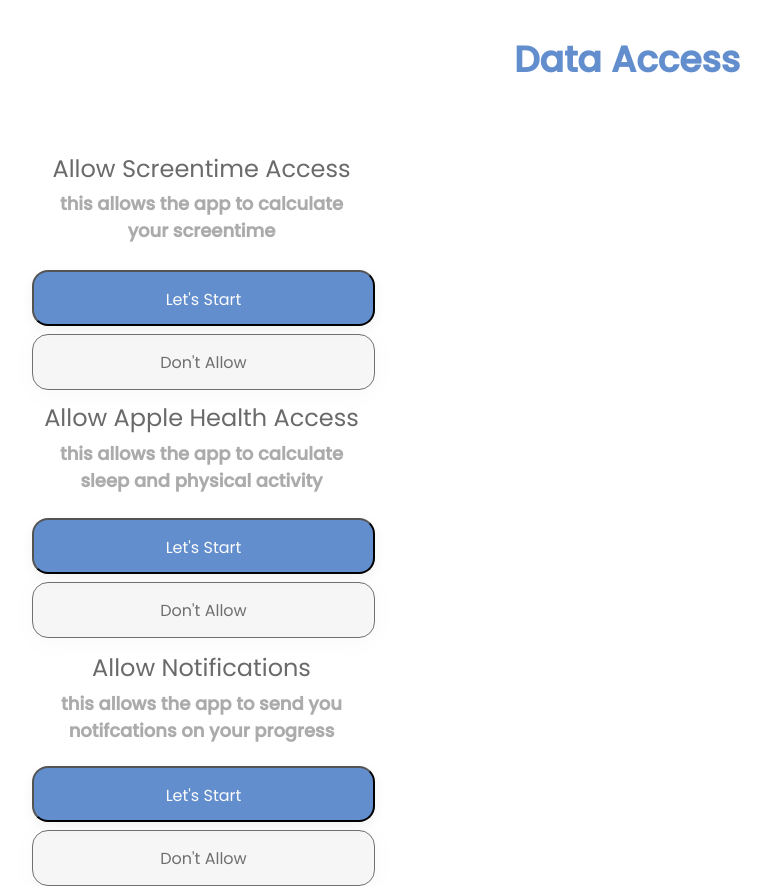
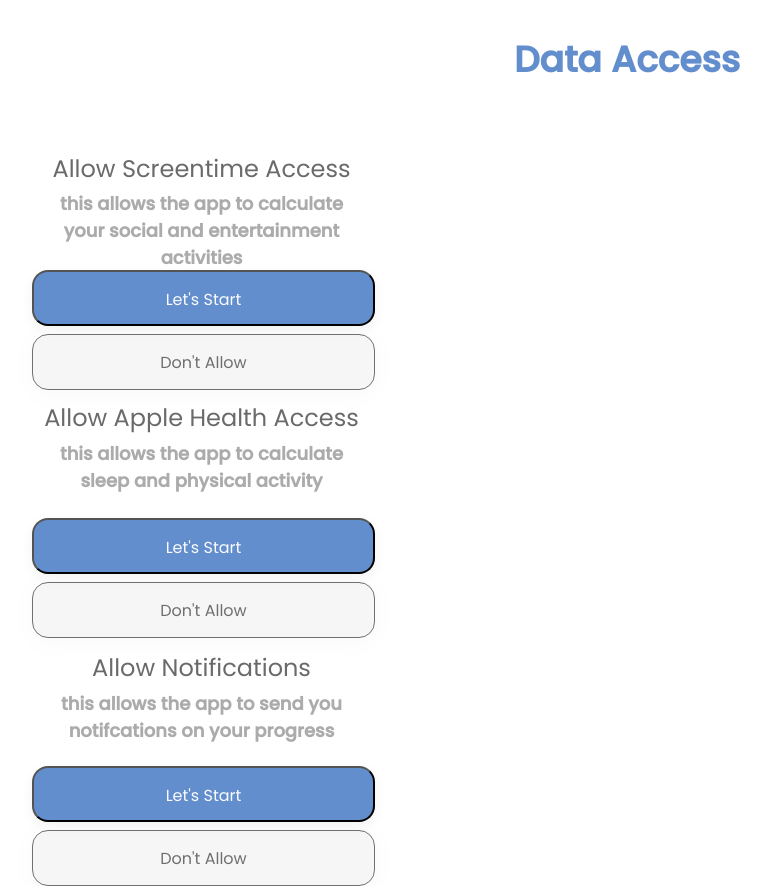
Before and after one commit to PemK88/Smart-Day, a React (Create React App) app in the folder smart-day/: page /access in a window 1280 px wide. Shown: the whole page, without its empty margins (13-784 px from the left). Built offline with nearby package versions, Linux system fonts and the light colour scheme.

Commit message:
Updated access page description

```diff
--- a/smart-day/src/Access/index.js
+++ b/smart-day/src/Access/index.js
@@ -11,7 +11,7 @@ const Access = () => {
       <Header />
       <p className="subheading-1">Allow Screentime Access</p>
       <p className="subtext-1">
-        this allows the app to calculate your screentime
+        this allows the app to calculate your social and entertainment activities
       </p>
       <button className="button-1 white-button-text">Let's Start</button>
       <button className="button-2 black-button-text">Don't Allow</button>
```
